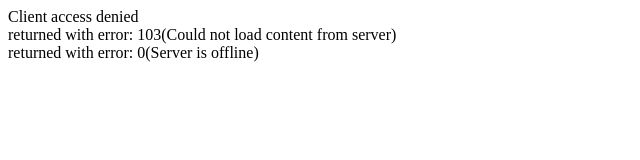
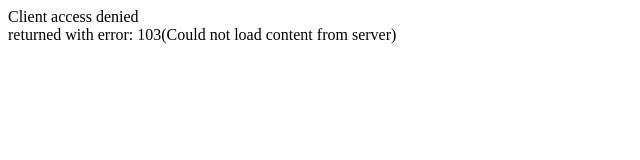
Before and after one commit to TheApsz/portfolio, a plain HTML site: page index.html in a window 1280 px wide. Shown: the whole page, without its empty margins (0-640 px from the left). Drawn offline with nearby package versions, Linux system fonts and the light colour scheme; files that its build step writes are made by us from their sources; a small style sheet from the web is missing; files whose address does not match are found by name.

Commit message:
no more error server is now always online

```diff
--- a/index.html
+++ b/index.html
@@ -36,7 +36,6 @@
 <body>
 Client access denied<br>
 returned with error: 103(Could not load content from server)<br>
-returned with error: 0(Server is offline)
 
 <div id="main"></div>
 </body>
```
